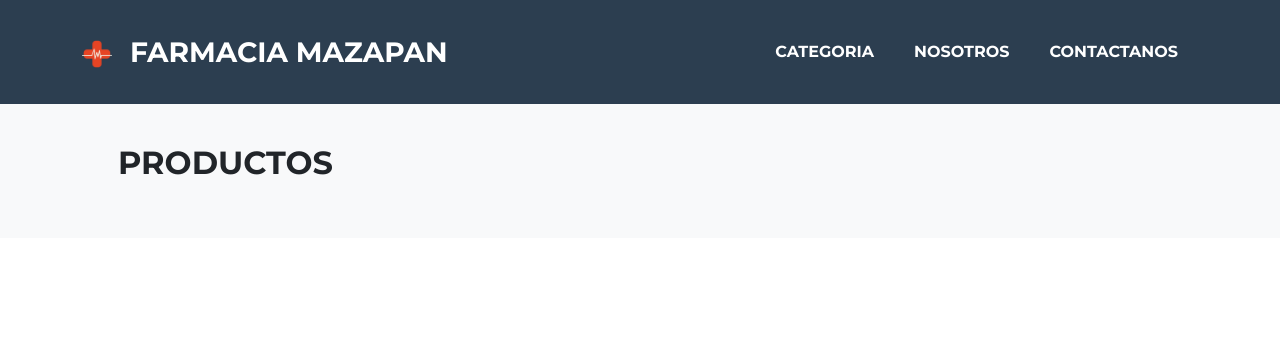
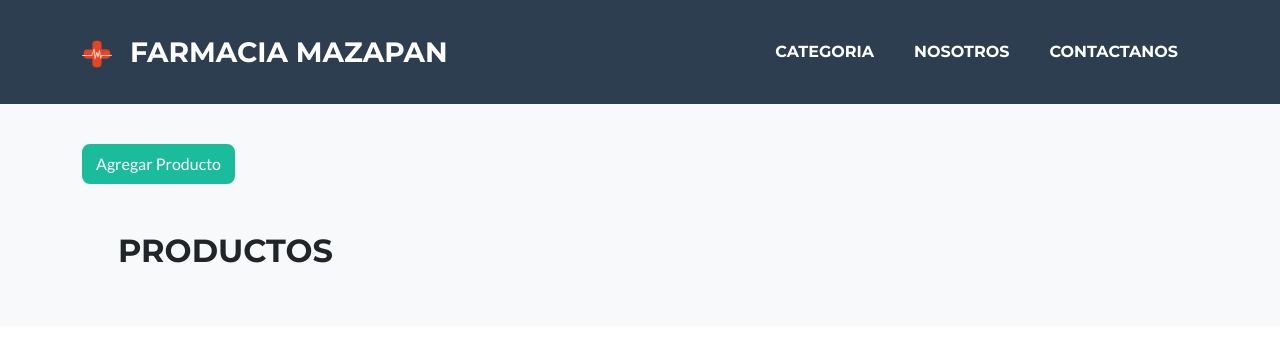
Before and after one commit to AndyMorales17/proyecto-clinica-daw, a PHP site: page /proyecto-clinica-daw/productos in a window 1280 px wide. Shown: the top 364 px of the page. Run offline with PHP 8.4, Linux system fonts and the light colour scheme; data that the repository does not hold is empty; some libraries are stand-ins or nearby versions.

Commit message:
Ventanas emergentes

```diff
--- a/controladores/controler_producto.php
+++ b/controladores/controler_producto.php
@@ -17,4 +17,10 @@ class ProductosController extends Conexion {
 
         return $resultado;
     }
+
+    public function agregar($Productos){
+        $sql = "INSERT INTO Producto (id_categoria, Nombre, Descripción, Precio, Imagen, Estado)
+        VALUES ('{$Productos->getIdCategoria()}', '{$Productos->getNombre()}', '{$Productos->getDescripción()}', '{$Productos->getPrecio()}', '{$Productos->getImagen()}', '{$Productos->Estado()}')";
+        $rs= $this->ejecutarSQL($sql);
+    }
 }
--- a/vistas/administrador/productos.php
+++ b/vistas/administrador/productos.php
@@ -3,9 +3,58 @@ $controladorProductos = new ProductosController();
 $productos = $controladorProductos->listar();
 
 ?>
+
+
 <section class="py-5 bg-light mt-5 mb-0">
+
+<div class="container mt-5">
+        <!-- Botón para abrir el modal -->
+        <button type="button" class="btn btn-primary" data-bs-toggle="modal" data-bs-target="#addProductModal">
+            Agregar Producto
+        </button>
+    </div>
+
+    <!-- Modal -->
+    <div class="modal fade" id="addProductModal" tabindex="-1" aria-labelledby="addProductModalLabel" aria-hidden="true">
+        <div class="modal-dialog">
+            <div class="modal-content">
+                <div class="modal-header">
+                    <h5 class="modal-title" id="addProductModalLabel">Agregar Nuevo Producto</h5>
+                    <button type="button" class="btn-close" data-bs-dismiss="modal" aria-label="Close"></button>
+                </div>
+                <div class="modal-body">
+                    <form id="addProductForm">
+                        <div class="mb-3">
+                            <label for="productName" class="form-label">Nombre del Producto</label>
+                            <input type="text" class="form-control" id="productName" required>
+                        </div>
+                        <div class="mb-3">
+                            <label for="productDescription" class="form-label">Descripción</label>
+                            <textarea class="form-control" id="productDescription" rows="3" required></textarea>
+                        </div>
+                        <div class="mb-3">
+                            <label for="productPrice" class="form-label">Precio</label>
+                            <input type="number" class="form-control" id="productPrice" required>
+                        </div>
+                        <div class="mb-3">
+                            <label for="productImage" class="form-label">URL de la Imagen</label>
+                            <input type="file" class="form-control" iname="productImage" id="productImage" required>
+                        </div>
+                        <button type="submit" class="btn btn-primary">Agregar Producto</button>
+                    </form>
+                </div>
+                <div class="modal-footer">
+                    <button type="button" class="btn btn-secondary" data-bs-dismiss="modal">Cerrar</button>
+                </div>
+            </div>
+        </div>
+    </div>
             <div class="container px-4 px-lg-5 mt-5">
                 <h2 class="fw-bolder mb-4">PRODUCTOS</h2>
+
+
+
+
 
 
 
@@ -25,10 +74,32 @@ $productos = $controladorProductos->listar();
                     $<?php echo number_format($producto['Precio'], 2); ?>
                 </div>
             </div>
-            <!-- Product actions-->
-            <div class="card-footer p-4 pt-0 border-top-0 bg-transparent">
-                <div class="text-center"><a class="btn btn-outline-dark mt-auto" href="">INFORMACION</a></div>
+            <div class="container mt-5">
+        <button type="button" class="btn btn-primary" data-bs-toggle="modal" data-bs-target="#productModal">
+            Mostrar Información del Producto
+        </button>
+    </div>
+
+    <!-- Modal -->
+    <div class="modal fade" id="productModal" tabindex="-1" aria-labelledby="productModalLabel" aria-hidden="true">
+        <div class="modal-dialog">
+            <div class="modal-content">
+                <div class="modal-header">
+                    <h5 class="modal-title" id="productModalLabel">Información del Producto</h5>
+                    <button type="button" class="btn-close" data-bs-dismiss="modal" aria-label="Close"></button>
+                </div>
+                <div class="modal-body">
+                    <p><strong>Nombre del Producto:</strong><?php print htmlspecialchars($producto['Nombre']);?></p>
+                    <p><strong>Descripción:</strong> <?php print htmlspecialchars($producto['Descripción']);?></p>
+                    <p><strong>Precio:</strong> $<?php print htmlspecialchars($producto['Precio']);?></p>
+
+                </div>
+                <div class="modal-footer">
+                    <button type="button" class="btn btn-secondary" data-bs-dismiss="modal">Cerrar</button>
+                </div>
             </div>
+        </div>
+    </div>
         </div>
     </div>
     <?php endforeach; ?>
```
Also changed, not shown: Modelo/Producto.php (+4 -4 lines).
